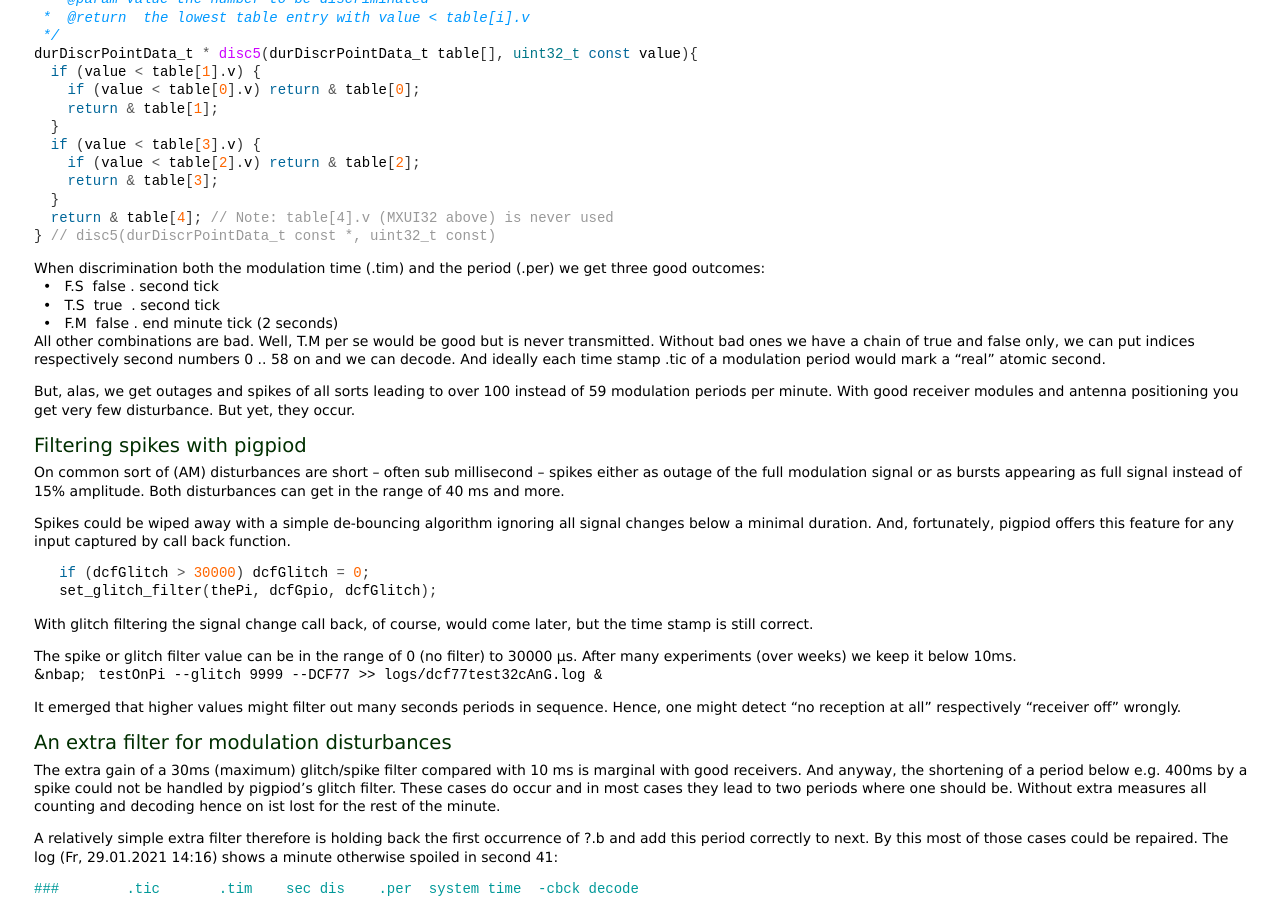
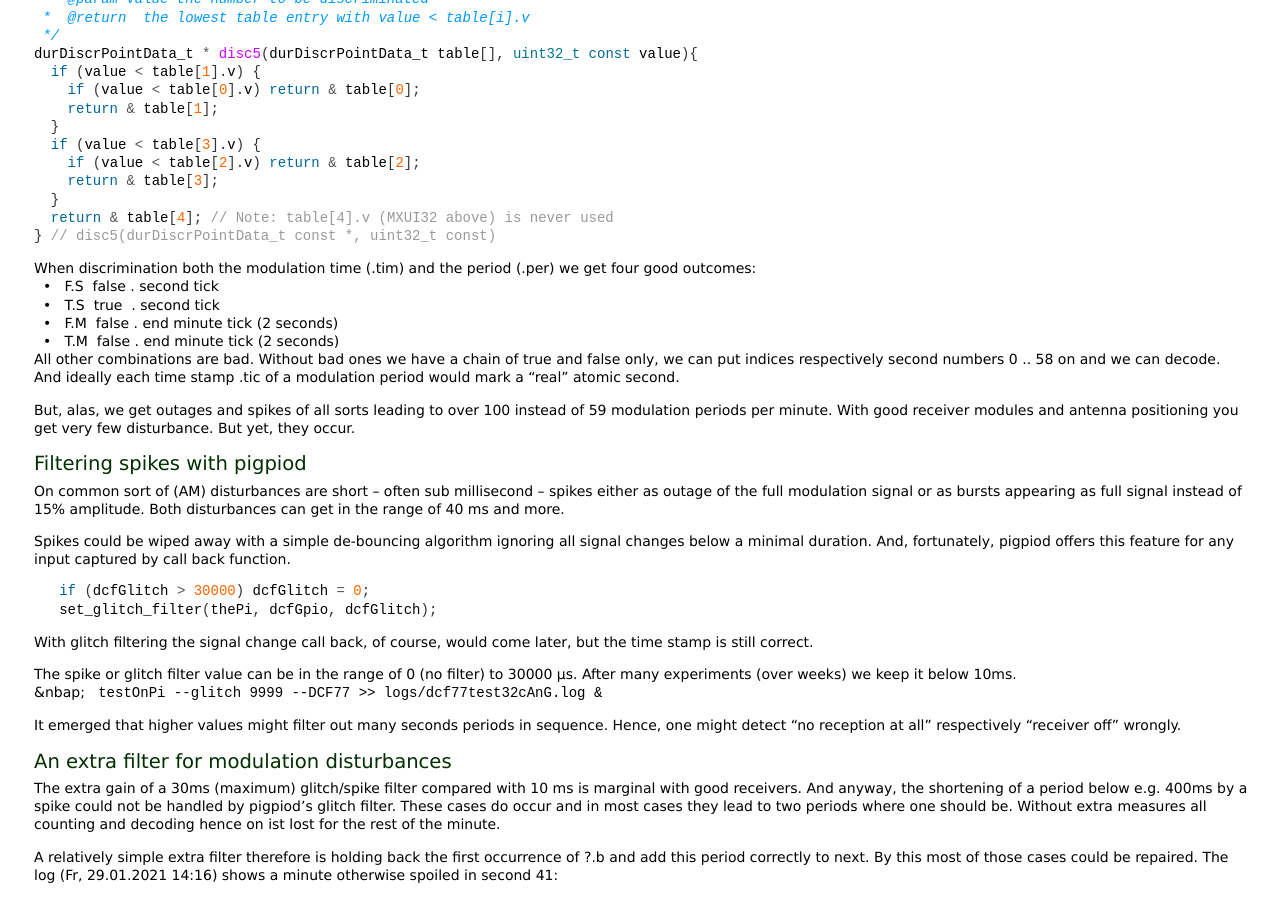
Before and after one commit to a-weinert/a-weinert.github.io, a Jekyll site: the page built from _posts/2021-01-23-dcf77decOnPi.md, in a window 1280 px wide and 900 px high, scrolled down 3742 px. Built offline with Jekyll 4.4.1, drawn with Linux system fonts in a browser that asks for light colours.

Commit message:
DCF77 error removed

````diff
--- a/_posts/2021-01-23-dcf77decOnPi.md
+++ b/_posts/2021-01-23-dcf77decOnPi.md
@@ -264,13 +264,14 @@ durDiscrPointData_t * disc5(durDiscrPointData_t table[], uint32_t const value){
 } // disc5(durDiscrPointData_t const *, uint32_t const)
 ```
 When discrimination both the modulation time (.tim) and the period (.per)
-we get three good outcomes:
+we get four good outcomes:
   &nbsp; &bull; &nbsp; F.S &nbsp;false . second tick
   &nbsp; &bull; &nbsp; T.S &nbsp;true&nbsp; . second tick
   &nbsp; &bull; &nbsp; F.M &nbsp;false . end minute tick (2 seconds)
-All other combinations are bad. Well, T.M per se would be good but is never
-transmitted. Without bad ones we have a chain of true and false only, we
-can put indices respectively second numbers 0 .. 58 on and we can decode.
+  &nbsp; &bull; &nbsp; T.M &nbsp;false . end minute tick (2 seconds)
+All other combinations are bad. Without bad ones we have a chain of true
+and false only, we can put indices respectively second numbers 0 .. 58 on
+and we can decode.
 And ideally each time stamp .tic of a modulation period would mark a "real"
 atomic second.
 
````
